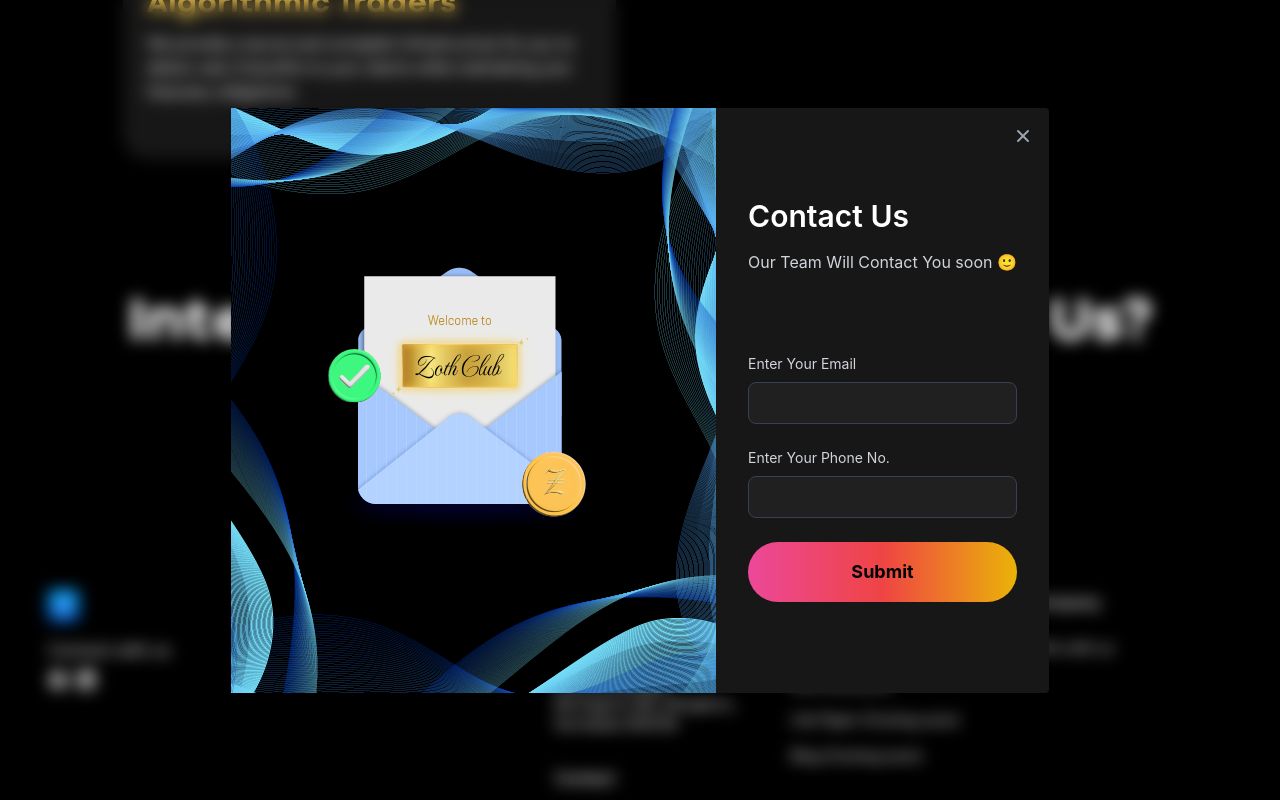
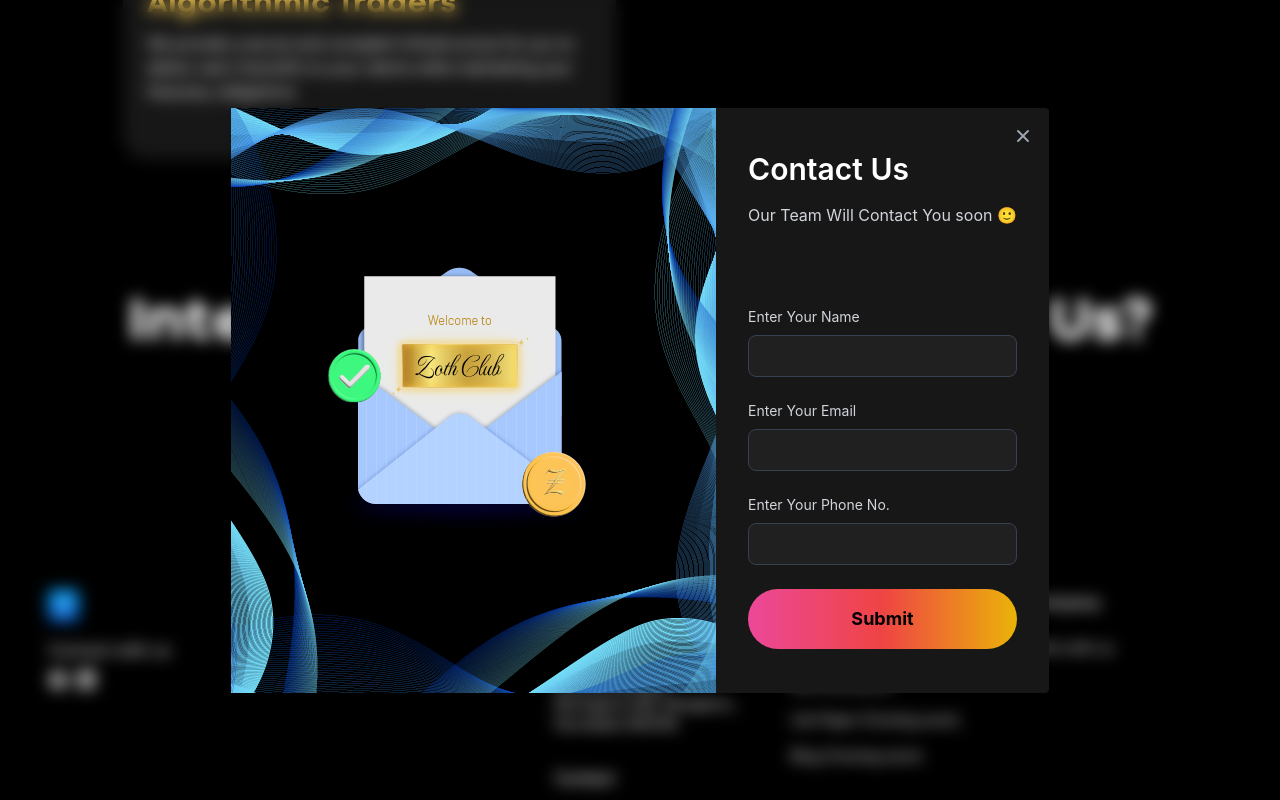
Before and after one commit to 0xZothio/landing_page_v1, a React (Create React App) app: page /institutions in a window 1280 px wide. Both pictures are taken after a click on the button "Contact Us". Shown: the part 7213-8013 px from the top of the page. Built offline with nearby package versions, Linux system fonts and the light colour scheme.

Commit message:
added name field

```diff
--- a/src/components/Contact_popup.js
+++ b/src/components/Contact_popup.js
@@ -3,10 +3,11 @@ import React, { useState } from "react";
 import { toast } from "react-toastify";
 
 export default function Contact_popup({ setIsVisible }) {
-  const [inviteData, setInviteData] = useState({
-    email: "",
-    mobile: "",
-  });
+    const [inviteData, setInviteData] = useState({
+      first_name: "",
+      email: "",
+      mobile: "",
+    });
 
   const [formErrors, setFormErrors] = useState({});
   const [isLoading, setIsLoading] = useState(false);
@@ -56,6 +57,10 @@ export default function Contact_popup({ setIsVisible }) {
   // validation
   const validate = (values) => {
     const errors = {};
+
+      if (!values.first_name) {
+        errors.name = "* Name is required";
+      }
 
     if (!values.email) {
       errors.email = "* Email is required";
@@ -114,11 +119,30 @@ export default function Contact_popup({ setIsVisible }) {
                   Contact Us
                 </h3>
 
-                <h3 className="mb-4 text-1xl text-gray-300">
+                <h3 className="text-1xl text-gray-300">
                   Our Team Will Contact You soon 🙂
                 </h3>
 
                 <form className="space-y-6 mt-20">
+                  <div>
+                    <label
+                      htmlFor="first_name"
+                      className="block mb-2 text-sm   text-gray-300"
+                    >
+                      Enter Your Name
+                    </label>
+                    <input
+                      type="text"
+                      name="first_name"
+                      id="first_name"
+                      className=" border  text-sm rounded-lg focus:ring-blue-500 focus:border-blue-500 block w-full p-2.5 bg-[#202020] border-gray-700 placeholder-gray-400 text-white"
+                      placeholder=""
+                      required={true}
+                      value={inviteData.first_name}
+                      onChange={(e) => onChangeData(e)}
+                    />
+                    <p className="text-sm text-red-500 ">{formErrors.name}</p>
+                  </div>
                   <div>
                     <label
                       htmlFor="email"
```
